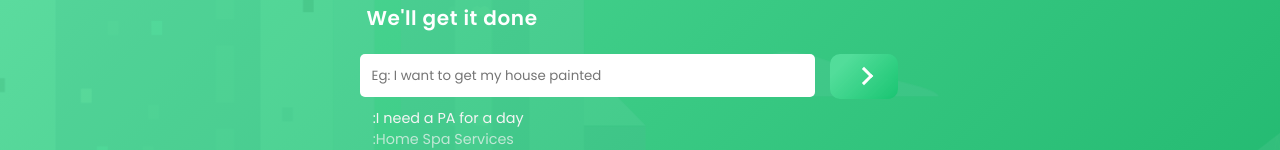
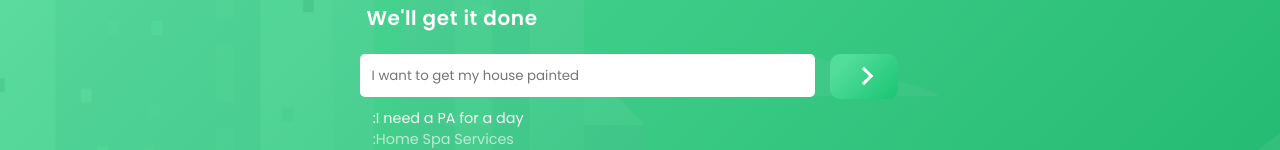
Before and after one commit to Web-lycan3d/easyableclient, a React (Create React App) app: page / in a window 1280 px wide. Shown: the part 231-381 px from the top of the page. Built offline with nearby package versions, Linux system fonts and the light colour scheme; no server answers.

Commit message:
Update Home.jsx

```diff
--- a/src/components/pages/Home.jsx
+++ b/src/components/pages/Home.jsx
@@ -188,7 +188,7 @@ const Home = () => {
                     /> */}
                     <input
                       type="text"
-                      placeholder="Eg: I want to get my house painted"
+                      placeholder="I want to get my house painted"
                       className="input"
                       required
                       maxLength="100"
```
